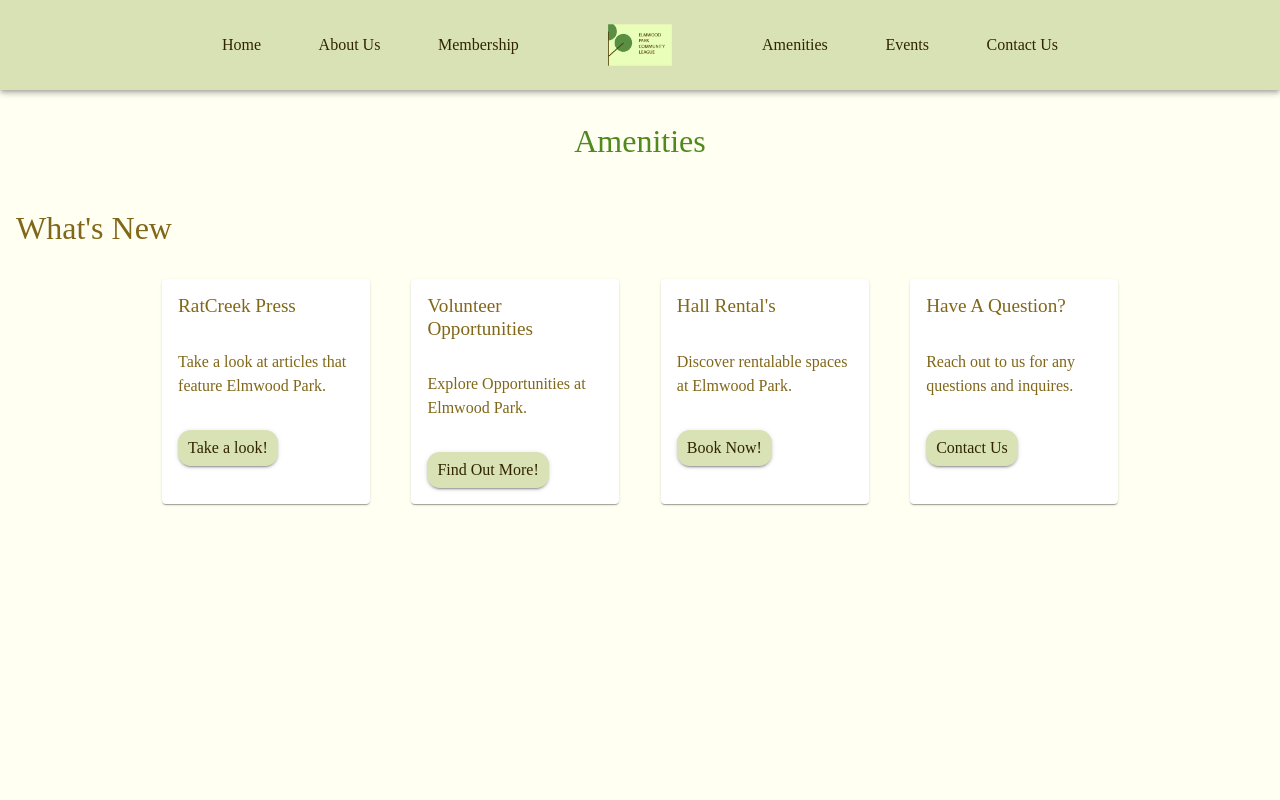
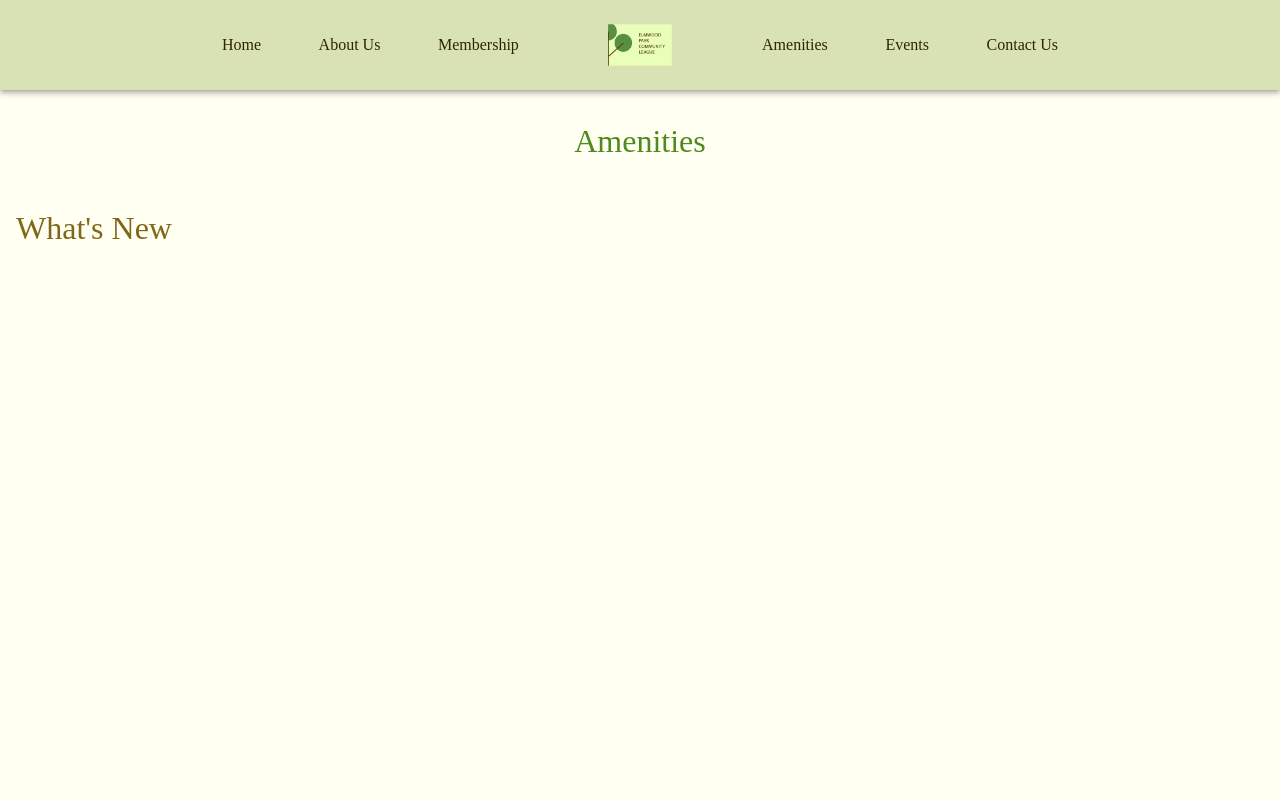
Before and after one commit to capstone-1231/elmwood-park, a Next.js app: page /amenities in a window 1280 px wide. Shown: the top 800 px of the page. Built offline with nearby package versions, Linux system fonts and the light colour scheme.

Commit message:
update on amenities

```diff
--- a/pages/amenities.js
+++ b/pages/amenities.js
@@ -22,8 +22,6 @@ export default function Page() {
       <main>
       <Typography variant="h2" component="h2" color="secondary" sx={{ padding: '2rem 1rem', textAlign: 'center' }} >Amenities</Typography>
       <Typography variant='h2' sx={{ width: '100%', padding: '1rem' }}>What's New</Typography>
-      <HomeCard/>
-      <CardCarousel/>
       </main>
       <footer>
         <FooterNav />
```
